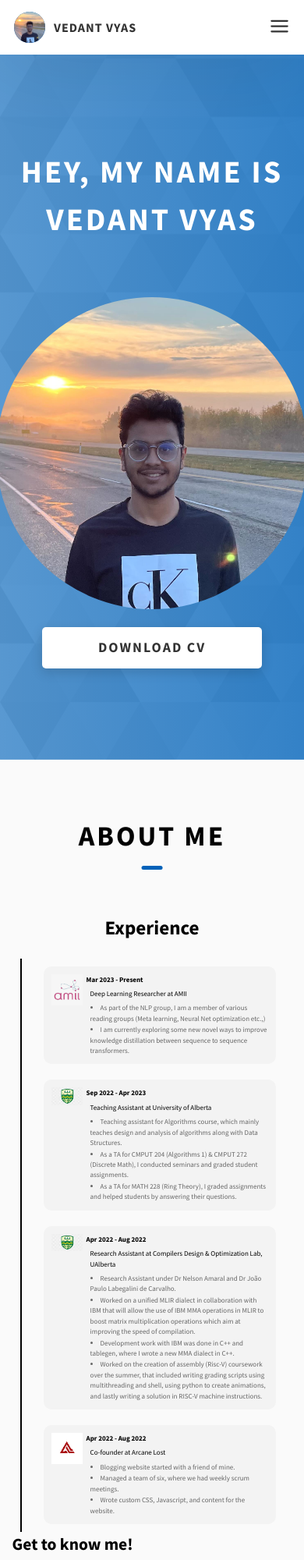
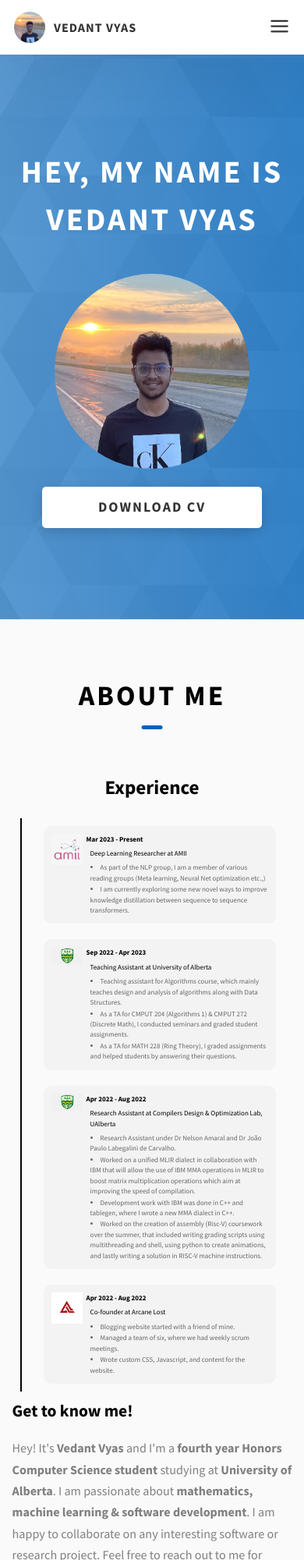
Before and after one commit to vedudx/vedudx-vedudx.github.io, a website: page index.html in a window 390 px wide. Shown: the top 2000 px of the page at 78% size. Drawn offline with Linux system fonts and the light colour scheme.

Commit message:
making image resize for mobile phone

```diff
--- a/css/style.css
+++ b/css/style.css
@@ -295,10 +295,12 @@ textarea {
     .about__content-title {
       font-weight: 700;
       font-size: 2.8rem;
-      margin-bottom: 3rem; }
+      padding-top: 3rem;
+      margin-bottom: 2rem; }
       @media only screen and (max-width: 37.5em) {
         .about__content-title {
-          font-size: 2.4rem; } }
+          font-size: 2.4rem;
+        padding-top: 1rem;} }
     .about__content-details-para {
       font-size: 1.8rem;
       color: grey;
@@ -346,9 +348,9 @@ textarea {
 
 @media only screen and (max-width: 768px) {
   .projects__row-img-amog {
-    flex-basis: calc(100% -20px);
+    flex-basis: 100%;
     padding: 10px;
-    max-width: calc(100%-20px);
+    max-width: 100%;
   }
 
   .projects__row-img-amog img {
@@ -504,14 +506,6 @@ textarea {
   .projects-carousel__slides {
     flex-direction: column; /* Stack slides vertically on mobile if necessary */
   }
-
-  /* .projects-carousel__button {
-    padding: 8px;
-    font-size: 16px;
-    top: 50%;
-    width: 40px; /* Explicit width and height can help create a larger touch target
-    height: 40px;
-  } */
 
   .projects-carousel__button--prev,
   .projects-carousel__button--next {
@@ -969,6 +963,23 @@ textarea {
   display: inline-block;  /* Ensure the text doesn't break to the next line */
 }
 
+.custom-img-style {
+  border-radius: 50%;
+  height: 400px;
+  width: 400px;
+  margin-top: 70px;
+}
+
+/* Media query for phone displays (assuming breakpoint at 768px or lower) */
+@media (max-width: 768px) {
+  .custom-img-style {
+      height: 250px; /* Adjust this value as needed */
+      width: 250px;  /* Adjust this value as needed */
+      margin-top: 40px; /* Adjust this value as needed */
+  }
+}
+
+
 
 
 @keyframes wheel {
--- a/index.html
+++ b/index.html
@@ -103,11 +103,7 @@
       <div class="home-hero__content">
         <h1 class="heading-primary">Hey, My name is Vedant Vyas</h1>
         <div class="home-hero__info_left">
-          <img style="border-radius: 50%; height:400px; width: 400px; margin-top: 70px;"
-              src="./assets/png/myPic.jpg"
-              alt="Vedant Vyas Logo Image"
-              class="header__logo-img"
-            />
+          <img src="./assets/png/myPic.jpg" alt="Vedant Vyas Logo Image" class="header__logo-img custom-img-style" />
           <!-- <p class="text-primary">
             I study computer science at the university of Alberta.
           </p> -->
```
